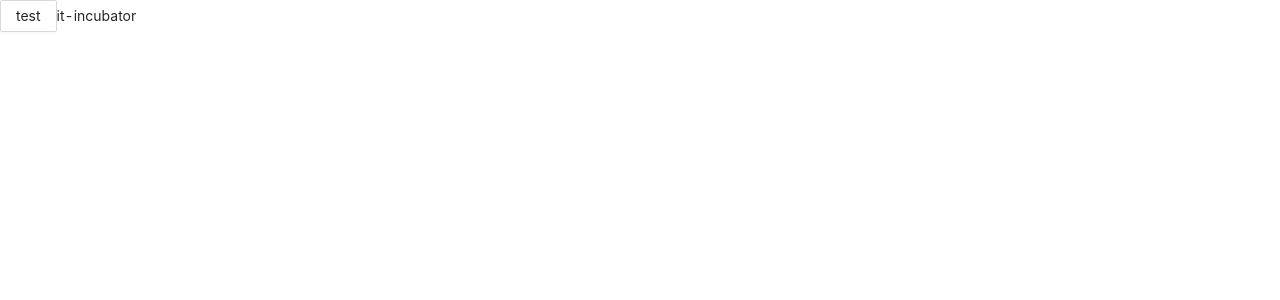
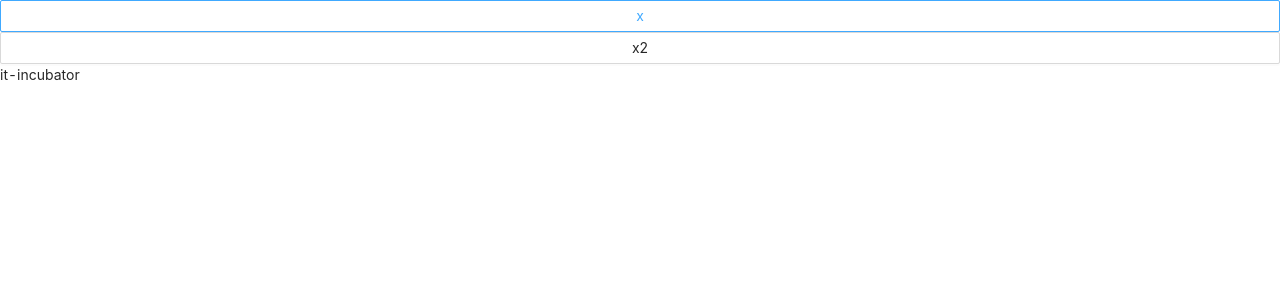
Before and after one commit to IgnatZakalinsky/personal-area, a React (Create React App) app: page / in a window 1280 px wide. Shown: the top 300 px of the page. Built offline with nearby package versions, Linux system fonts and the light colour scheme.

Commit message:
add Containers

```diff
--- /dev/null
+++ b/src/p1-common/c1-ui/u1-containers/Container.tsx
@@ -0,0 +1,28 @@
+import React, {DetailedHTMLProps, HTMLAttributes} from "react";
+import {log} from "../../c0-debug/debug";
+
+type DivPropsType = DetailedHTMLProps<HTMLAttributes<HTMLDivElement>, HTMLDivElement>;
+
+type ContainerPropsType = DivPropsType & {
+    direction?: "column" | "row"
+
+    renderLog?: string
+}
+
+const Container: React.FC<ContainerPropsType> = React.memo((
+    {
+        direction = "column",
+        style,
+
+        renderLog,
+        ...restProps
+    }
+) => {
+
+    log(renderLog || `rendering container type ${direction}`);
+    return (
+        <div style={{display: "flex", flexFlow: direction, ...style}} {...restProps}/>
+    );
+});
+
+export default Container;
--- a/src/p2-main/m1-ui/u1-app/App.tsx
+++ b/src/p2-main/m1-ui/u1-app/App.tsx
@@ -1,20 +1,28 @@
-import React from "react";
+import React, {useCallback, useState} from "react";
 import s from "./App.module.css";
-import 'antd/dist/antd.css';
+import 'antd/dist/antd.css'; // antd
 import {log} from "../../../p1-common/c0-debug/debug";
 import {Button} from "antd";
+import Container from "../../../p1-common/c1-ui/u1-containers/Container";
 
-const App = () => {
+const App = React.memo(() => {
+    const [test, setTest] = useState<string>('x');
+    const onClick = useCallback(() => setTest('test'), [setTest]);
+    const [test2, setTest2] = useState<string>('x2');
+    const onClick2 = useCallback(() => setTest2('test2'), [setTest2]);
 
     log("1 - rendering App");
     return (
         <div className={s.App}>
-            <Button>test</Button>
+            <Container renderLog={"2 -- rendering column app div"}>
+                <Button onClick={onClick}>{test}</Button>
+                <Button onClick={onClick2}>{test2}</Button>
 
 
-            it-incubator
+                it-incubator
+            </Container>
         </div>
     );
-};
+});
 
 export default App;
```
